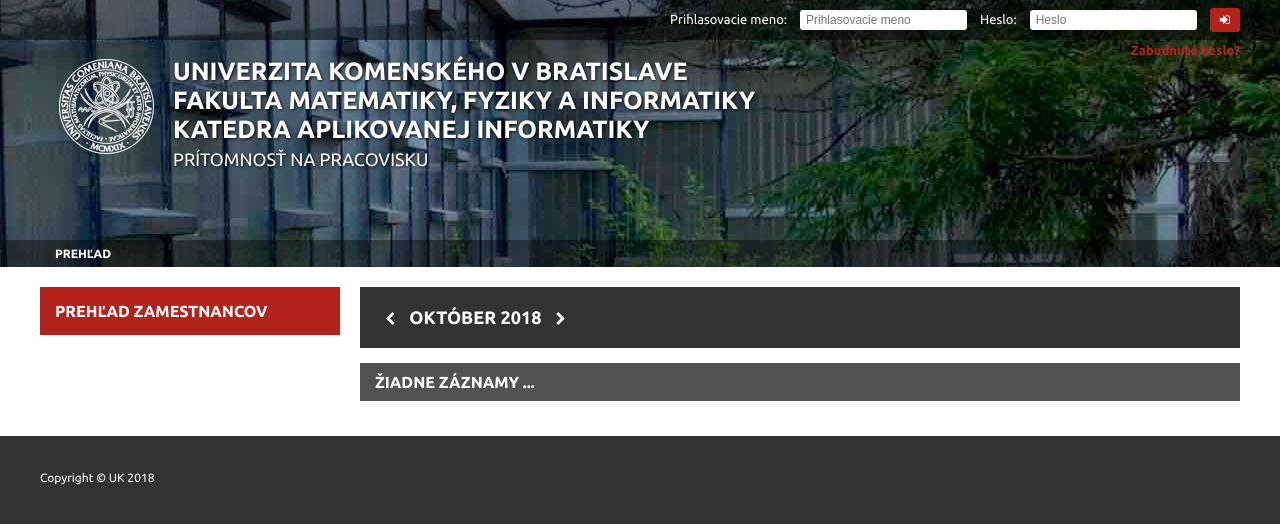
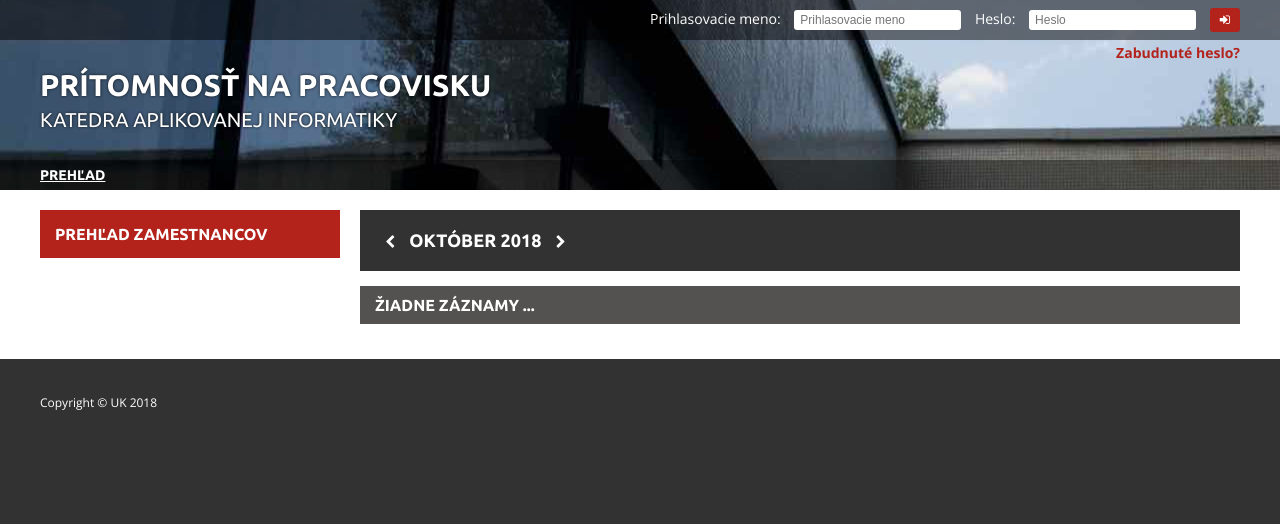
Before and after one commit to crnkjck/PritomnostNaPracovisku, a PHP site: page /tis/ in a window 1280 px wide. Shown: the top 524 px of the page. Run offline with PHP 8.4, Linux system fonts and the light colour scheme; tables that the repository leaves empty or names only in its code hold one stand-in row (values such as "Sample post").

Commit message:
Uprava stylov (mensie hlavicky, jednotnejsie pismo)

```diff
--- a/Aplikácia/style/main.css
+++ b/Aplikácia/style/main.css
@@ -3,7 +3,7 @@
 
 /* MAIN */
 html { cursor: default; background-color: #323232; }
-body { margin: 0px; min-width: 740px; background-color: #FFF; font-family: 'Ubuntu', sans-serif;
+body { margin: 0px; min-width: 740px; background-color: #FFF; font-family: 'Open Sans', sans-serif;
       -webkit-touch-callout: none; -webkit-user-select: none; -khtml-user-select: none; -moz-user-select: none; -ms-user-select: none; user-select: none; }
 *[onclick] { cursor: pointer; }
 a { color: inherit; text-decoration: none; }
@@ -14,8 +14,10 @@
 .content { max-width: 1200px; margin: 0px auto; padding: 20px 10px; }
 .admin_icon { cursor: pointer; }
 
-.title_1 { margin-bottom: 20px; background-color: #B3231B; color: #FFF; padding: 15px 20px; text-transform: uppercase; font-size: 18px; font-weight: bold; }
-.title_1 > .subtitle { font-size: 13px; margin-top: 10px; }
+.title, .title_1, h1, h2, h3, h4, h5, nav { font-family: Ubuntu, sans-serif; }
+
+.title_1 { margin-bottom: 20px; background-color: #B3231B; color: #FFF; padding: 15px 20px; text-transform: uppercase; font-size: 20px; font-weight: bold; }
+.title_1 > .subtitle { font-size: 14px; margin-top: 10px; }
 
 .active_1 { text-decoration: underline; }
 .active_1:hover { text-decoration: underline; }
@@ -28,7 +30,7 @@
 .button_print { margin: 0; }
 .hidden { display: none; }
 
-.input_title { font-size: 22px; margin: 10px 0px; font-weight: bold; color: #323232; }
+.input_title { font-size: 20px; margin: 10px 0px; font-weight: bold; color: #323232; }
 
 .input_value { background-color: #EEE; border-radius: 5px; box-shadow: inset 0px 0px 5px 1px rgba(0,0,0,0.5); padding: 3px 10px; float: left; }
 .input_value span { display: inline-block; margin: 5px; border-radius: 3px; box-shadow: 0px 0px 3px 1px rgba(0,0,0,0.3); color: white; background-color: #323232; padding: 3px 10px; font-weight: bold; transition-duration: 0.5s; }
@@ -60,21 +62,21 @@
 
 /* HEADER */
 header .content { padding: 0px 10px; }
-header { position: relative; overflow: hidden; background-image: url("../image/header.jpg"); background-color: #191919; background-position: center; background-repeat: no-repeat; }
-header > .content { height: 200px; position: relative; }
+header { position: relative; overflow: hidden; background-image: url("../image/dai-header80.jpg"); background-color: #191919; background-position: center; background-repeat: no-repeat; }
+header > .content { position: relative; margin-top: 30px; margin-bottom: 30px; }
 header > .top { background-color: rgba(0,0,0,0.5); color: #FFF; padding: 8px 10px; }
-header > div > a { margin: 19px; float: left; }
-header h1 { padding: 17px 0px 0px 0px; margin: 0px; font-size: 25px; color: #FFF; text-transform: uppercase; text-shadow: 1px 1px 3px rgba(0,0,0,0.8); }
-header h2 { padding: 5px 0px 0px 0px; margin: 0px; font-size: 18px; color: #FFF; text-transform: uppercase; text-shadow: 1px 1px 3px rgba(0,0,0,0.8); font-weight: normal; }
+header > div > a { margin: 19px; }
+header h1 { padding: 0; margin: 10px 0; font-size: 30px; line-height: 30px; color: #FFF; text-transform: uppercase; text-shadow: 0px 0px 3px rgba(0,0,0,0.8); }
+header h2 { padding: 0; margin: 10px 0; font-size: 20px; line-height: 20px; color: #FFF; text-transform: uppercase; text-shadow: 0px 0px 3px rgba(0,0,0,0.8); font-weight: normal; }
 
-header .login_form { text-align: right; font-size: 13px; position: relative; }
+header .login_form { text-align: right; font-size: 14px; position: relative; }
 header .login_form  input, header .login_form  label { border-radius: 3px; border: none; font-size: 12px; }
 header .login_form  input { margin: 0px 10px; padding: 3px 6px; }
 header .login_form  label { background-color: #B3231B; color: #FFF; padding: 6px 10px; cursor: pointer; }
 header .login_form  label:hover { background-color: #535250; }
 header .login_form  input[type='submit'], header .login_form  input[type='button'] { display: none; }
 
-.lost_pass { position: absolute; margin-top: 35px; right: 0px; color: #B3231B; font-size: 13px; z-index: 100; font-weight: bold; }
+.lost_pass { position: absolute; margin-top: 35px; right: 0px; color: #B3231B; font-size: 14px; z-index: 100; font-weight: bold; }
 .lost_pass:hover { text-decoration: underline; }
 
 #lost_pass_form { color: #FFF; position: absolute; margin-top: 60px; right: 0px; z-index: 100; background-color: rgba(0,0,0,0.5); padding: 10px; border-radius: 10px; display: none; }
@@ -91,11 +93,12 @@
 header .logged_panel > a > span { padding: 0px 15px; }
 
 nav { background-color: rgba(0,0,0,0.4); width: 100%; }
-nav ul { padding: 5px 3px; max-width: 1200px; margin: 0px auto; font-weight: bold; text-transform: uppercase; font-size: 12px; }
+nav ul { padding: 5px 10px; max-width: 1200px; margin: 0px auto; font-weight: bold; text-transform: uppercase; font-size: 14px; }
 nav ul > li { border-right: 1px solid #CCC; border-left: 1px solid #CCC; color: #FFF; list-style: none; list-style-type: none; float: left; padding: 2px 15px; }
-nav ul > li:first-of-type { border-left: none; }
+nav ul > li:first-of-type { border-left: none; padding-left: 0; }
 nav ul > li:last-of-type { border-right: none; }
 nav ul > li:hover { text-decoration: underline; cursor: pointer; }
+nav .active { text-decoration: underline; }
 
 
 /* FOOTER */
@@ -107,11 +110,11 @@
 /* SIDE TABLE */
 .side_table { width: 300px; float: left; box-shadow: inset 0px 0px 0px 2px rgb(216, 216, 216); }
 .side_table > .title { background-color: #B3231B; color: #FFF; font-size: 16px; font-weight: bold; text-transform: uppercase; padding: 15px 15px; }
-.side_table > .value { padding: 8px 15px; margin: 0px 10px; border-bottom: 1px solid rgb(216, 216, 216); font-size: 12px; color: #444; cursor: pointer; }
-.side_table > .value > span { color: #999; }
+.side_table > .value { padding: 8px 15px; margin: 0px 10px; border-bottom: 1px solid rgb(216, 216, 216); font-size: 14px; color: #444; cursor: pointer; }
+.side_table > .value > .personal_id { font-size: 12px; color: #999; }
 .side_table > .value:last-of-type { border-bottom: none; margin-bottom: 2px; }
 .side_table > .value:hover { background-color: #EEE; }
-.side_table .empty { font-size: 13px; color: #888; padding: 10px 15px; }
+.side_table .empty { font-size: 14px; color: #888; padding: 10px 15px; }
 .side_table h3 { font-size: 16px; margin: 0; }
 .side_table > .value > * { margin-top: 8px; }
 .side_table > .value > *:first-child { margin-top: 0; }
@@ -119,7 +122,7 @@
 /* FORMS */
 .form { padding: 0px 20px; }
 .form > div { margin: 10px; }
-.form > div > span { display: block; font-size: 12px; color: #666; margin-left: -10px; }
+.form > div > label { display: block; font-size: 14px; margin-left: -10px; }
 .form > .name { margin: 0px; background-color: #B3231B; color: #FFF; padding: 15px 20px; text-transform: uppercase; font-size: 16px; font-weight: bold; }
 
 .form > div > input[type='text'] ,
@@ -160,14 +163,14 @@
 #overview_table > .box > table .value > td { padding-top: 0px; padding: 8px 10px 0px 10px; }
 #overview_table > .box > table .value > .name { font-weight: bold; width: 99%; }
 #overview_table > .box > table .value > .name > strong { color: #B3231B; }
-#overview_table > .box > table .value > .name > span { font-size: 13px; color: #B3231B; margin: 0px 5px 0px -5px; width: 15px; }
+#overview_table > .box > table .value > .name > span { font-size: 12px; color: #B3231B; margin: 0px 5px 0px -5px; width: 15px; }
 #overview_table > .box > table .value > .time { font-weight: bold; white-space: nowrap; }
 #overview_table > .box > table .value > .time > strong { color: #B3231B;  }
 #overview_table > .box > table .value > .type { white-space: nowrap; }
 
 #overview_table > .box > table .subtype > td { padding: 0px 10px; font-style: italic; font-size: 12px; }
 
-#overview_table > .box > table .desc > td { color: #777; padding: 0px 10px 8px 10px; font-size: 13px; border-bottom: 1px solid rgb(216, 216, 216); }
+#overview_table > .box > table .desc > td { color: #777; padding: 0px 10px 8px 10px; font-size: 12px; border-bottom: 1px solid rgb(216, 216, 216); }
 #overview_table > .box > table .desc:last-of-type > td { border-bottom: none; }
 
 
--- a/Aplikácia/template/calendar.php
+++ b/Aplikácia/template/calendar.php
@@ -131,9 +131,9 @@
   <table id='calendar_table'>
 
   <tr>
-    <th onclick='reload_calndar($yL, $mL);'><span class='fa fa-arrow-left'></span></th>
+    <th onclick='reload_calndar($yL, $mL);'><span class='fa fa-chevron-left'></span></th>
     <th colspan='5'>$sk_months[$m] $y</th>
-    <th onclick='reload_calndar($yR, $mR);'><span class='fa fa-arrow-right'></span></th>
+    <th onclick='reload_calndar($yR, $mR);'><span class='fa fa-chevron-right'></span></th>
   </tr>
   <tr><th>Po</th> <th>Ut</th> <th>St</th> <th>Št</th> <th>Pia</th> <th>So</th> <th>Ne</th></tr>
   $data
--- a/Aplikácia/template/index.php
+++ b/Aplikácia/template/index.php
@@ -3,7 +3,7 @@
 function print_index_person ( $id, $name, $surname, $personal_id ) {
   return "
   <div class='value person' id='person_$id' onclick='overview_set_user($id);'>
-    $surname $name <span>$personal_id</span>
+    $surname $name <span class='personal_id'>$personal_id</span>
   </div>
   ";
 }
--- a/Aplikácia/template/main_template.php
+++ b/Aplikácia/template/main_template.php
@@ -34,15 +34,21 @@
   if ( $my_account->status > 0 ) $str = print_header_logged_on($my_account->name, $my_account->surname, $my_account->personal_id, $my_account->holidays_spend, $my_account->holidays_budget);
   else $str = print_header_logged_off();
 
-  $m2 = "";
-  $m3 = "";
-  $m4 = "";
-  if ( $my_account->status > 0 ) $m2 = "<li><a href='calendar.php'>Vaša neprítomnosť</a></li>";
-  if ( $my_account->status >= 2 ) $m3 = "
-    <li><a href='users.php'>Používatelia</a></li>
-    <li><a href='terms.php'>Termíny</a></li>
-    <li><a href='events.php'>Udalosti</a></li>
-  ";
+  $menu_items = array( 'index.php' => "Prehľad" );
+  if ( $my_account->status > 0 ) {
+    $menu_items['calendar.php'] = 'Vaša neprítomnosť';
+  }
+  if ( $my_account->status >= 2 ) {
+    $menu_items['users.php'] = 'Používatelia';
+    $menu_items['terms.php'] = 'Termíny';
+    $menu_items['events.php'] = 'Udalosti';
+  }
+  $menu = join("\n",
+    array_map( function($href, $label) {
+      return "<li" .
+        ($href == basename($_SERVER['PHP_SELF']) ? " class='active'" : "") .
+        "><a href='$href'>$label</a></li>";
+    }, array_keys($menu_items), $menu_items));
   if ( $my_account->request_validator ) $m4 = "<li><a href='requests.php'>Žiadosti</a></li>";
 
   return "
@@ -52,7 +58,7 @@
       <meta charset='utf-8'>
       <meta name='viewport' content='width=device-width'>
       <meta name='author' content='TEAM UNKNOWNS - TIS 2017/2018'>
-      <link rel='stylesheet' type='text/css' href='//fonts.googleapis.com/css?family=Ubuntu:400,500,700|Open+Sans:400,700&amp;subset=latin,latin-ext' media='all'>
+      <link rel='stylesheet' type='text/css' href='//fonts.googleapis.com/css?family=Ubuntu:400,400i,700,700i|Open+Sans:400,700&amp;subset=latin,latin-ext' media='all'>
       <link rel='shortcut icon' href='image/favicon.ico' type='image/x-icon'>
       <link rel='stylesheet' href='style/main.css' type='text/css'>
       <script>
@@ -74,17 +80,13 @@
         </div>
 
         <div class='content'>
-          <a href='https://fmph.uniba.sk'><img class='logo' src='image/logo_fmfi.png'></a>
-          <h1>Univerzita Komenského v Bratislave<br>Fakulta matematiky, fyziky a informatiky<br>Katedra aplikovanej informatiky</h1>
-          <h2>Prítomnosť na pracovisku</h2>
+          <h1><a href='/'>Prítomnosť na pracovisku</a></h1>
+          <h2><a href='//dai.fmph.uniba.sk'>Katedra aplikovanej informatiky</a></h2>
         </div>
 
         <nav>
           <ul>
-            <li><a href='index.php'>Prehľad</a></li>
-            $m2
-            $m3
-            $m4
+            $menu
             <div class='spacer'></div>
           </ul>
         </nav>
```
Also changed, not shown: Aplikácia/template/profile.php (+9 -9 lines), Aplikácia/image/dai-header80.jpg (added).
